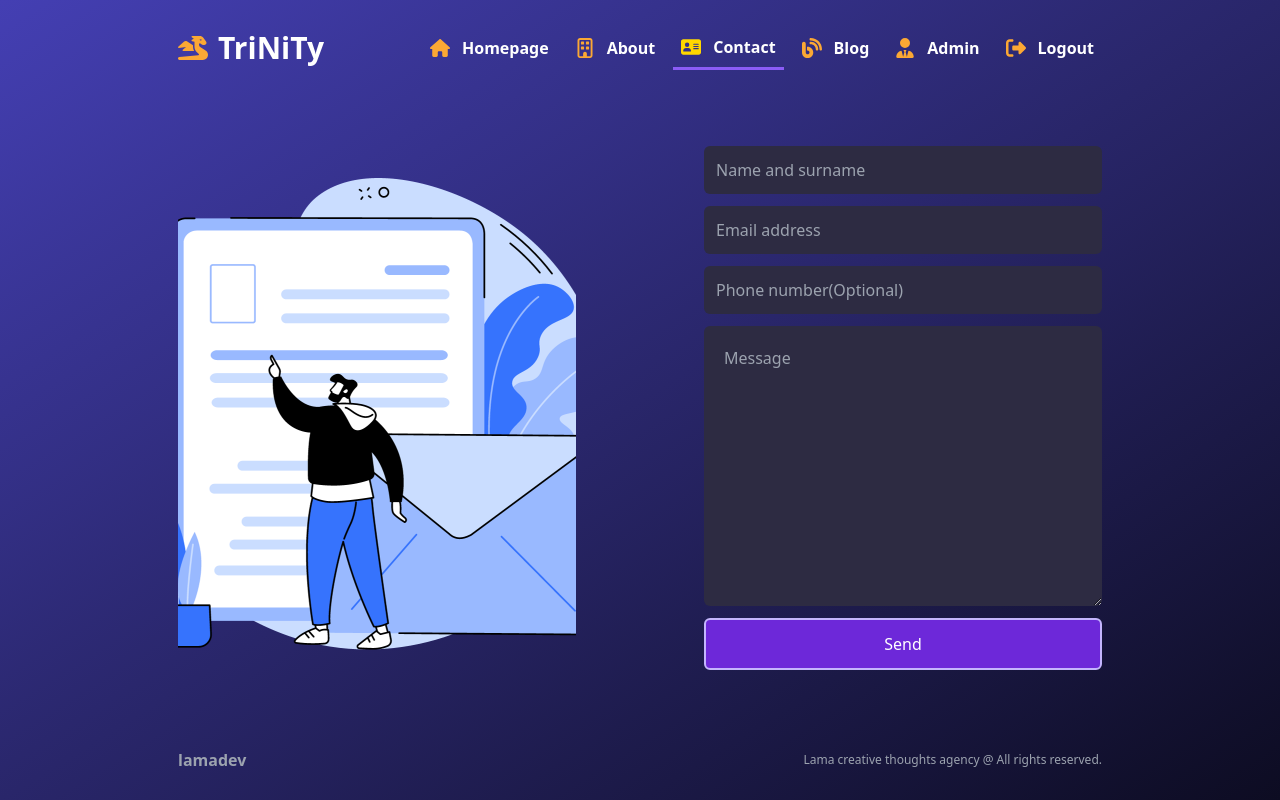
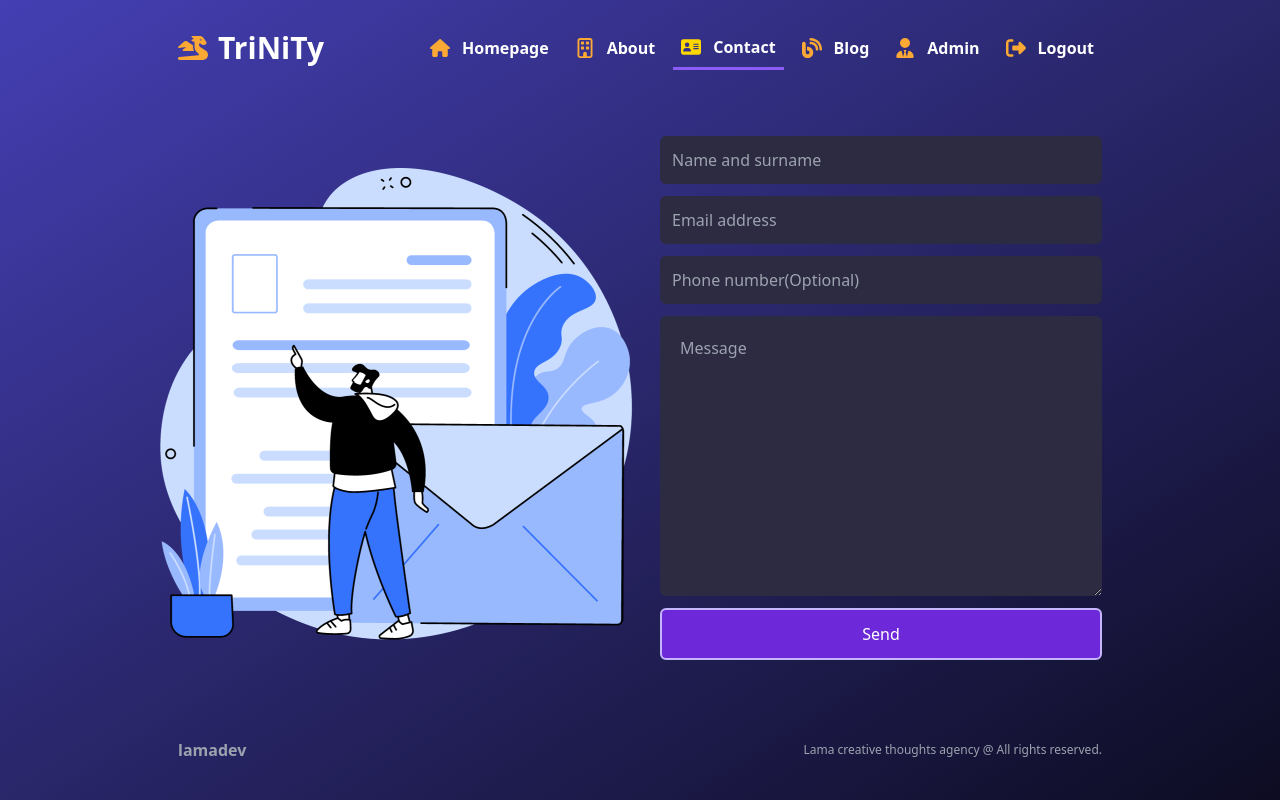
Before and after one commit to lTriNiTyl/nextjs_ts_tutorial, a Next.js app: page /contact in a window 1280 px wide. Built offline with nearby package versions, Linux system fonts and the light colour scheme.

Commit message:
"Layout 관련 수정, blog flex->grid로 변경brands 이미지 md일때 가운데 정렬"

```diff
--- a/src/app/blog/page.tsx
+++ b/src/app/blog/page.tsx
@@ -3,20 +3,22 @@ import React from 'react'
 
 const BlogPage = () => {
   return (
-    <div className="flex flex-wrap">
-      <div className="w-[30%] max-lg:w-[45%] max-md:w-[100%]">
+    <section>
+      <div className="flex-wrap gap-[30px] w-full grid grid-cols-1 md:grid-cols-2 lg:grid-cols-3 place-items-center mb-10">
+        <div className="col-span-1 w-[100%]">
           <PostCard />
         </div>
-      <div className="w-[30%] max-lg:w-[45%] max-md:w-[100%]">
+        <div className="col-span-1 w-[100%]">
           <PostCard />
         </div>
-      <div className="w-[30%] max-lg:w-[45%] max-md:w-[100%]">
+        <div className="col-span-1 w-[100%]">
           <PostCard />
         </div>
-      <div className="w-[30%] max-lg:w-[45%] max-md:w-[100%]">
+        <div className="col-span-1 w-[100%]">
           <PostCard />
         </div>
       </div>
+    </section>
   )
 }
 
--- a/src/app/contact/page.tsx
+++ b/src/app/contact/page.tsx
@@ -5,18 +5,21 @@ import Image from 'next/image'
 
 const ContactPage = () => {
   return (
-    <div className="flex items-center gap-32 max-md:gap-0 max-md:flex-col">
-      <div className="flex-1 h-[500px] relative overflow-hidden">
+    <section>
+      <div className="grid grid-cols-1 md:grid-cols-2 gap-10">
+        <div className="col-span-1 place-self-center">
+          <div className="w-[300px] h-[300px] md:w-[350px] md:h-[350px] lg:w-[500px] lg:h-[500px] relative">
             <Image
               src='/contact.png'
               alt='contact image'
               fill
-          loading='lazy'
+              priority={true}
               sizes="(max-width: 768px) 100vw, (max-width: 1280px) 45vw, 30vw"
-          className="h-auto mx-auto max-w-fit object-cover max-md:hidden"
+              className="object-cover"
             />
           </div>
-      <div className='flex-1'>
+        </div>
+        <div className='col-span-1 place-self-center lg:place-self-stretch mb-10 lg:mb-0'>
           <form action='' className="flex flex-col gap-3">
             <input type="text" id="name" autoComplete='off' placeholder='Name and surname' className='p-3 rounded-md border-none outline-none bg-[#2d2b42]' />
             <input type="text" id="email" autoComplete='off' placeholder='Email address' className='p-3 rounded-md border-none outline-none bg-[#2d2b42]' />
@@ -33,6 +36,7 @@ const ContactPage = () => {
           </form>
         </div>
       </div>
+    </section>
   )
 }
 
--- a/src/app/layout.tsx
+++ b/src/app/layout.tsx
@@ -16,7 +16,9 @@ export default function RootLayout({
   return (
     <html>
       <body className="bg-gradient-to-tl from-[#0d0c22] via-[#29266a] to-[#443fb3]">
-        <div className="container">
+        <div className="max-[1536px]:w-[1366px] max-[1366px]:w-[1280px] max-[1280px]:w-[1024px]
+                        max-[1024px]:w-[768px] max-[768px]:w-[640px] max-[640px]:w-[475px]
+                        m-auto pl-[50px] pr-[50px] min-h-[100lvh] flex flex-col justify-between">
           <Navbar />
           {children}
           <Footer />
--- a/src/app/page.tsx
+++ b/src/app/page.tsx
@@ -3,28 +3,33 @@ import styles from "./home.module.css";
 
 export default function Home() {
   // throw new Error("Error in Home");
+  const title = "Create\nThoughts\nAgency.";
   return (
     <section>
       <div className="grid grid-cols-1 lg:grid-cols-2 lg:gap-10">
-        <div className="col-span-1 lg:col-span-1 place-self-center text-center lg:text-left order-2 lg:order-1">
-          <h1 className="text-6xl lg:text-7xl font-bold mt-6 lg:mt-0 mb-6 lg:mb-10 leading-tight">Create Thoughts Agency.</h1>
+        <div className="col-span-1 lg:col-span-1 place-self-center lg:place-self-start text-center
+          lg:text-left order-2 lg:order-1">
+          <h1 className="whitespace-pre-line leading-tight lg:leading-tight text-6xl lg:text-7xl
+            font-bold mt-6 lg:mt-0 mb-6 lg:mb-10">{title}</h1>
           <p className="text-sm font-bold mb-10 lg:text-xl">
             Lorem ipsum dolor sit amet, consectetur adipiscing elit. Vero
             blanditiis adipisci minima reiciendis a autem assumenda dolore.
           </p>
-          <div className="flex relative gap-5 pb-10 max-[1024px]:justify-center">
+          <div className="flex relative gap-5 mb-6 max-[1024px]:justify-center">
             <button className="min-w-28 min-h-14 rounded-lg cursor-pointer border-none bg-blue-700 text-white">Learn More</button>
             <button className="min-w-28 min-h-14 rounded-lg cursor-pointer border-none bg-white text-blue-700">Contact</button>
           </div>
-          <div className="flex w-full justify-center items-center lg:justify-normal lg:items-baseline pb-10">
-            <div className="relative w-96 min-h-10 grayscale">
+          <div className="inline-flex justify-around items-stretch relative lg:justify-normal lg:items-baseline
+            mb-10 lg:mb-0">
+            <div className="grayscale w-full">
               <Image
                 src="/brands.png"
                 alt="brands image"
-                fill
+                width={0}
+                height={0}
                 priority={true}
                 sizes="(max-width: 768px) 100vw, (max-width: 1280px) 45vw, 30vw"
-                className="ml-8 lg:ml-0"/>
+                className="w-[384px] h-[38.4px] ml-9 lg:ml-0"/>
             </div>
           </div>
         </div>
--- a/src/components/footer/Footer.tsx
+++ b/src/components/footer/Footer.tsx
@@ -2,7 +2,7 @@ import React from 'react'
 
 const Footer = () => {
   return (
-    <div className="flex justify-between items-center h-20 text-gray-400 max-md:justify-around max-md:flex-col">
+    <div className="flex justify-between items-center h-[100px] text-gray-400 max-md:justify-around max-md:flex-col max-md:items-center">
       <div className="font-semibold">lamadev</div>
         <div className="text-xs">
           Lama creative thoughts agency @ All rights reserved.
--- a/src/components/postCard/postCard.tsx
+++ b/src/components/postCard/postCard.tsx
@@ -4,16 +4,16 @@ import React from 'react'
 
 const postCard = () => {
   return (
-    <div className="flex flex-col gap-[30px] mb-5 mt-[50px]">
+    <div className="flex flex-col gap-[30px] mb-5 mt-[30px]">
       <div className="flex">
         <div className="w-[100%] h-[250px] relative overflow-hidden">
           <Image
             src="https://images.pexels.com/photos/20220218/pexels-photo-20220218.jpeg?auto=compress&cs=tinysrgb&w=1260&h=750&dpr=2"
             alt=""
-            loading='lazy'
+            priority={true}
             fill
             sizes="(max-width: 768px) 100vw, (max-width: 1280px) 45vw, 30vw"
-            className="object-cover"
+            className="object-cover rounded-lg"
           />
         </div>
         <span className="text-xs rotate-[270deg] m-auto">01.01.2024</span>
```
Lines whose indentation alone changed are shown as unchanged.
